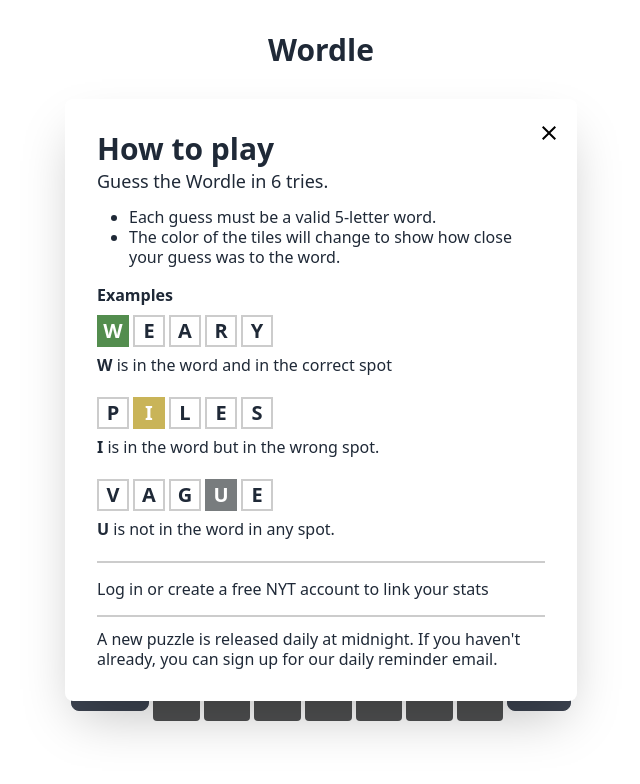
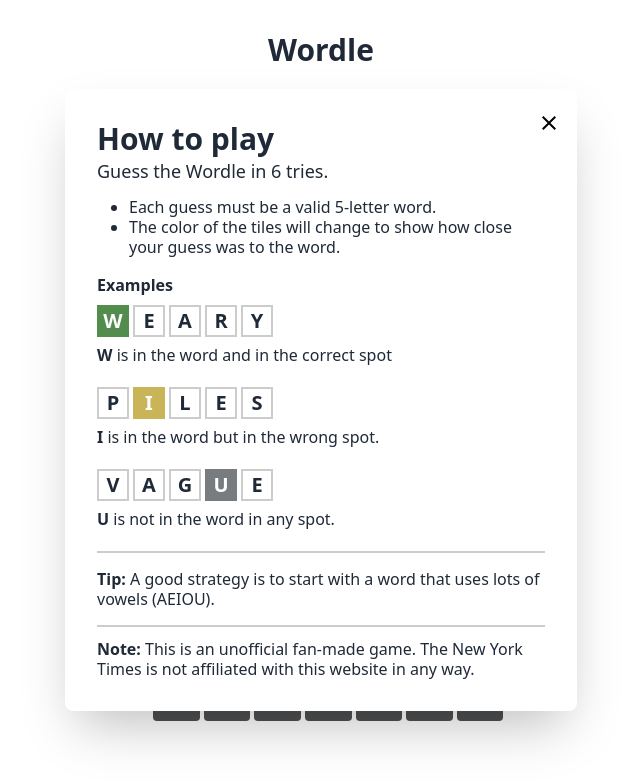
Before and after one commit to DevNickJr/wordly, a Next.js app: page / in a window 1280 px wide. Shown: the top 784 px of the page, without its empty margins (319-959 px from the left). Built offline with nearby package versions, Linux system fonts and the light colour scheme; what prettier-plugin-tailwindcss would draw is missing.

Commit message:
content updates

```diff
--- a/components/HowToPlay.tsx
+++ b/components/HowToPlay.tsx
@@ -58,8 +58,12 @@
                         <p><span className='font-bold'>U</span> is not in the word in any spot.</p>
                     </div>
                 </div>
-                <p className='border-t-2 border-b-2 border-black/20 py-4 my-3 leading-tight'>Log in or create a free NYT account to link your stats</p>
-                <p className='leading-tight'>A new puzzle is released daily at midnight. If you haven&#39;t already, you can sign up for our daily reminder email.</p>
+                <p className='border-t-2 border-b-2 border-black/20 py-4 my-3 leading-tight'>
+                    <span className='font-bold'>Tip:</span> A good strategy is to start with a word that uses lots of vowels (AEIOU).
+                </p>
+                <p className='leading-tight'>
+                    <span className='font-bold'>Note:</span> This is an unofficial fan-made game. The New York Times is not affiliated with this website in any way.
+                </p>
             </div>
         </div>
   )
```
